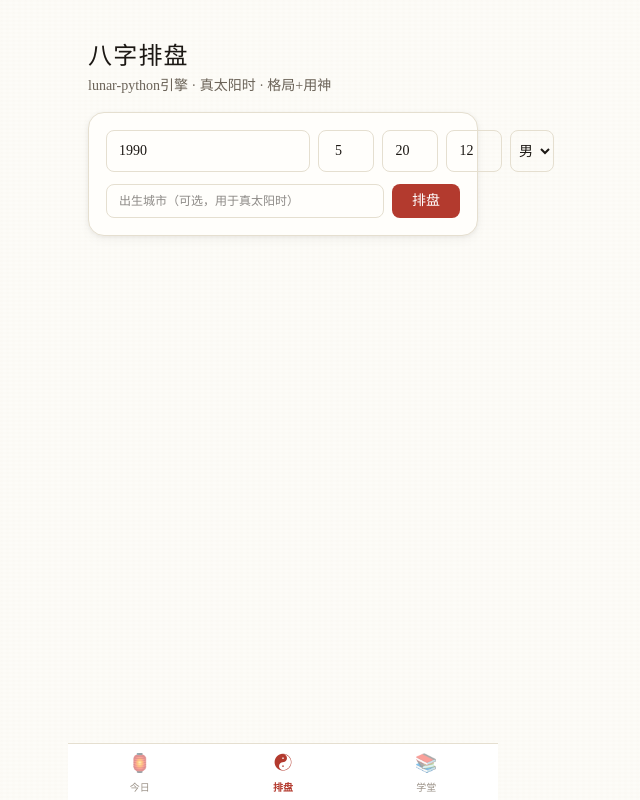
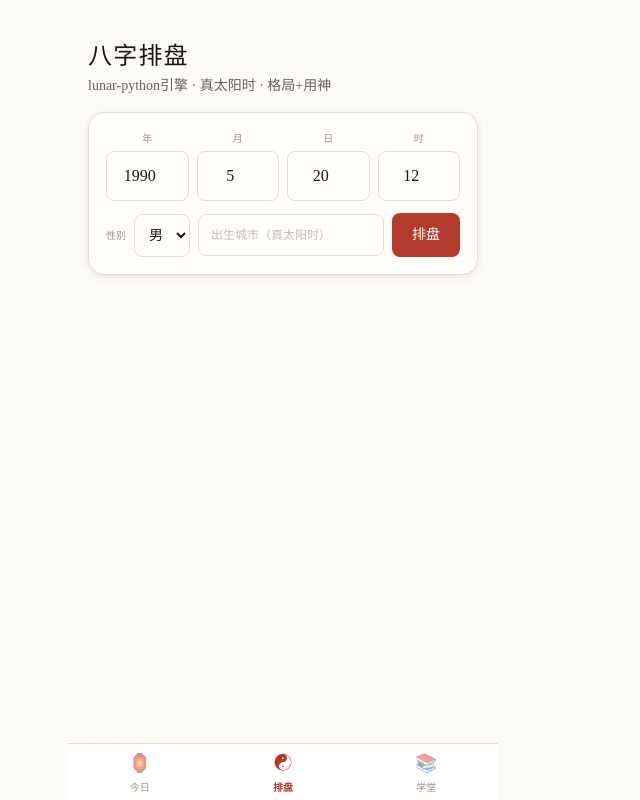
Before and after one commit to YuXiaoyu9527/mingli-suyuan, a Next.js app in the folder web/: page /paipan in a window 1280 px wide. Shown: the whole page, without its empty margins (357-997 px from the left). Built offline with nearby package versions, Linux system fonts and the light colour scheme; a web font is replaced by a local one.

Commit message:
refine: UI polish — ancient card modal, mingli auto-fill, form grid, spacing fixes
- 首页: 古籍卡片研读全文弹窗 + 历史命例点击自动填入排盘
- 排盘: 网格化表单 + placeholder提示 + URL参数预填 + Suspense
- 学堂: 底部 pb-32 防止被 PWA/导航遮挡

```diff
--- a/web/src/app/jinri/page.tsx
+++ b/web/src/app/jinri/page.tsx
@@ -4,12 +4,16 @@ import { useState, useEffect } from "react";
 import { getApiUrl } from "@/lib/api";
 import BottomNav from "@/components/BottomNav";
 import Link from "next/link";
+import { useRouter } from "next/navigation";
+import { X } from "lucide-react";
 
 export default function JinriPage() {
+  const router = useRouter();
   const [yiji, setYiji] = useState<any>(null);
   const [ancient, setAncient] = useState<any>(null);
   const [mingli, setMingli] = useState<any>(null);
   const [loading, setLoading] = useState(true);
+  const [showFullText, setShowFullText] = useState(false);
 
   useEffect(() => {
     loadToday();
@@ -45,6 +49,14 @@ export default function JinriPage() {
       console.error(e);
     }
     setLoading(false);
+  };
+
+  const handleMingliClick = (m: any) => {
+    if (!m?.birth_date) return;
+    const [year, month, day] = m.birth_date.split("-").map(Number);
+    router.push(
+      `/paipan?year=${year}&month=${month}&day=${day}&name=${encodeURIComponent(m.name)}`
+    );
   };
 
   const quickLinks = [
@@ -122,22 +134,40 @@ export default function JinriPage() {
 
         {/* 每日古籍 */}
         {ancient && (
-          <Link
-            href={`/xuetang?from=jinri&ref=${encodeURIComponent(ancient.section || ancient.source_name || "")}`}
-            className="block dao-card-warm tap-active hover:shadow-md transition-shadow"
-          >
+          <div className="dao-card-warm relative">
             <p className="text-[10px] text-gold tracking-[0.1em] mb-2">📖 每日古籍</p>
-            <p className="text-sm text-text leading-relaxed line-clamp-3">{ancient.content}</p>
+            <div
+              className="text-sm text-text leading-loose cursor-pointer"
+              onClick={() => setShowFullText(true)}
+            >
+              <p className="line-clamp-3">{ancient.content}</p>
+            </div>
             <p className="text-[11px] text-text-tertiary mt-2">
               ——《{ancient.source_name}》{ancient.volume}
             </p>
-          </Link>
+            {/* 研读按钮 */}
+            <button
+              onClick={() => setShowFullText(true)}
+              className="absolute bottom-3 right-3 text-[10px] text-gold/70 hover:text-gold
+                         border border-gold/30 rounded-full px-3 py-1 tap-active transition-colors"
+            >
+              研读全文 →
+            </button>
+          </div>
         )}
 
-        {/* 历史命例 */}
+        {/* 历史命例 — 可点击跳转排盘 */}
         {mingli && (
-          <div className="dao-card tap-active">
-            <p className="text-[10px] text-accent tracking-[0.1em] mb-2">🏛️ 历史命例</p>
+          <button
+            onClick={() => handleMingliClick(mingli)}
+            className="w-full text-left dao-card tap-active hover:border-accent/30 transition-colors group"
+          >
+            <div className="flex items-center justify-between">
+              <p className="text-[10px] text-accent tracking-[0.1em] mb-2">🏛️ 历史命例</p>
+              <span className="text-[10px] text-text-tertiary opacity-0 group-hover:opacity-100 transition-opacity">
+                点击排盘 →
+              </span>
+            </div>
             <div className="flex items-center justify-between">
               <div>
                 <p className="text-sm font-bold text-text">{mingli.name}</p>
@@ -150,9 +180,9 @@ export default function JinriPage() {
               )}
             </div>
             <p className="text-[10px] text-text-tertiary mt-2">
-              {mingli.source_type || ""} · 可信度：{mingli.credibility || "中"}
+              {mingli.source_type || mingli.reliability || ""} · 可信度：{mingli.credibility || "中"}
             </p>
-          </div>
+          </button>
         )}
 
         {/* loading */}
@@ -170,6 +200,40 @@ export default function JinriPage() {
         </p>
       </div>
 
+      {/* 古籍全文弹窗 */}
+      {showFullText && ancient && (
+        <div
+          className="fixed inset-0 z-50 flex items-end sm:items-center justify-center
+                     bg-black/40 backdrop-blur-sm"
+          onClick={() => setShowFullText(false)}
+        >
+          <div
+            className="bg-white w-full max-w-[430px] max-h-[70vh] overflow-y-auto
+                       rounded-t-2xl sm:rounded-2xl p-6 shadow-2xl"
+            onClick={(e) => e.stopPropagation()}
+          >
+            <div className="flex items-center justify-between mb-4">
+              <p className="text-xs text-gold tracking-[0.1em]">
+                📖 《{ancient.source_name}》{ancient.volume} · {ancient.section}
+              </p>
+              <button
+                onClick={() => setShowFullText(false)}
+                className="text-text-tertiary tap-active"
+              >
+                <X size={18} />
+              </button>
+            </div>
+            <p className="text-sm text-text leading-loose whitespace-pre-line">
+              {ancient.content}
+            </p>
+            <div className="gold-divider my-4" />
+            <p className="text-[10px] text-text-tertiary text-center">
+              古籍仅供参考，原文可能有OCR识别偏差
+            </p>
+          </div>
+        </div>
+      )}
+
       <BottomNav />
     </div>
   );
--- a/web/src/app/paipan/page.tsx
+++ b/web/src/app/paipan/page.tsx
@@ -1,17 +1,32 @@
 "use client";
 
-import { useState } from "react";
+import { useState, useEffect, Suspense } from "react";
 import Link from "next/link";
+import { useSearchParams } from "next/navigation";
 import { getApiUrl } from "@/lib/api";
 import BottomNav from "@/components/BottomNav";
 import ShareCard from "@/components/ShareCard";
 import FeatureGate from "@/components/FeatureGate";
 import { Loader2 } from "lucide-react";
 
-export default function PaipanPage() {
+function PaipanContentInner() {
+  const searchParams = useSearchParams();
   const [form, setForm] = useState({
     year: 1990, month: 5, day: 20, hour: 12, minute: 0, gender: "男", city: "",
   });
+  const [hintName, setHintName] = useState("");
+
+  // 从URL参数预填表单（历史命例跳转）
+  useEffect(() => {
+    const y = searchParams.get("year");
+    const m = searchParams.get("month");
+    const d = searchParams.get("day");
+    const n = searchParams.get("name");
+    if (y && m && d) {
+      setForm((prev) => ({ ...prev, year: +y, month: +m, day: +d }));
+    }
+    if (n) setHintName(n);
+  }, [searchParams]);
   const [loading, setLoading] = useState(false);
   const [result, setResult] = useState<any>(null);
   const [error, setError] = useState("");
@@ -44,38 +59,93 @@ export default function PaipanPage() {
           八字排盘
         </h1>
         <p className="text-text-secondary text-sm mt-1">lunar-python引擎 · 真太阳时 · 格局+用神</p>
+        {hintName && (
+          <p className="text-xs text-gold mt-1">
+            📋 已从命例导入「{hintName}」的出生日期
+          </p>
+        )}
       </header>
 
       <div className="px-5 flex-1 space-y-4">
-        {/* 输入 */}
+        {/* 输入区 — 精致网格 */}
         <div className="dao-card space-y-3">
-          <div className="flex gap-2">
-            <input type="number" value={form.year} onChange={e=>update("year",+e.target.value)}
-              className="flex-1 bg-bg-subtle border border-border rounded-lg px-3 py-2.5
-                         text-text text-sm focus:outline-none focus:border-gold" placeholder="年"/>
-            <input type="number" value={form.month} onChange={e=>update("month",+e.target.value)} min={1} max={12}
-              className="w-14 bg-bg-subtle border border-border rounded-lg px-2 py-2.5
-                         text-text text-sm text-center focus:outline-none focus:border-gold" placeholder="月"/>
-            <input type="number" value={form.day} onChange={e=>update("day",+e.target.value)} min={1} max={31}
-              className="w-14 bg-bg-subtle border border-border rounded-lg px-2 py-2.5
-                         text-text text-sm text-center focus:outline-none focus:border-gold" placeholder="日"/>
-            <input type="number" value={form.hour} onChange={e=>update("hour",+e.target.value)} min={0} max={23}
-              className="w-14 bg-bg-subtle border border-border rounded-lg px-2 py-2.5
-                         text-text text-sm text-center focus:outline-none focus:border-gold" placeholder="时"/>
-            <select value={form.gender} onChange={e=>update("gender",e.target.value)}
-              className="w-14 bg-bg-subtle border border-border rounded-lg px-1 py-2.5
-                         text-text text-sm focus:outline-none">
-              <option>男</option><option>女</option>
+          {/* 年月日时 */}
+          <div className="grid grid-cols-4 gap-2">
+            <div className="flex flex-col gap-1">
+              <label className="text-[10px] text-text-tertiary text-center">年</label>
+              <input
+                type="number" value={form.year}
+                onChange={e => update("year", +e.target.value)}
+                className="w-full bg-bg-subtle border border-border rounded-lg px-2 py-3
+                           text-text text-base text-center focus:outline-none focus:border-gold
+                           placeholder:text-text-tertiary/60"
+                placeholder="1990"
+              />
+            </div>
+            <div className="flex flex-col gap-1">
+              <label className="text-[10px] text-text-tertiary text-center">月</label>
+              <input
+                type="number" value={form.month}
+                onChange={e => update("month", +e.target.value)}
+                min={1} max={12}
+                className="w-full bg-bg-subtle border border-border rounded-lg px-2 py-3
+                           text-text text-base text-center focus:outline-none focus:border-gold
+                           placeholder:text-text-tertiary/60"
+                placeholder="5"
+              />
+            </div>
+            <div className="flex flex-col gap-1">
+              <label className="text-[10px] text-text-tertiary text-center">日</label>
+              <input
+                type="number" value={form.day}
+                onChange={e => update("day", +e.target.value)}
+                min={1} max={31}
+                className="w-full bg-bg-subtle border border-border rounded-lg px-2 py-3
+                           text-text text-base text-center focus:outline-none focus:border-gold
+                           placeholder:text-text-tertiary/60"
+                placeholder="20"
+              />
+            </div>
+            <div className="flex flex-col gap-1">
+              <label className="text-[10px] text-text-tertiary text-center">时</label>
+              <input
+                type="number" value={form.hour}
+                onChange={e => update("hour", +e.target.value)}
+                min={0} max={23}
+                className="w-full bg-bg-subtle border border-border rounded-lg px-2 py-3
+                           text-text text-base text-center focus:outline-none focus:border-gold
+                           placeholder:text-text-tertiary/60"
+                placeholder="12"
+              />
+            </div>
+          </div>
+
+          {/* 性别 + 城市 + 按钮 */}
+          <div className="flex gap-2 items-center">
+            <label className="text-[10px] text-text-tertiary flex-shrink-0">性别</label>
+            <select
+              value={form.gender}
+              onChange={e => update("gender", e.target.value)}
+              className="w-14 bg-bg-subtle border border-border rounded-lg px-2 py-3
+                         text-text text-sm text-center focus:outline-none focus:border-gold"
+            >
+              <option>男</option>
+              <option>女</option>
             </select>
-          </div>
-          <div className="flex gap-2">
-            <input type="text" value={form.city} onChange={e=>update("city",e.target.value)}
-              placeholder="出生城市（可选，用于真太阳时）"
-              className="flex-1 bg-bg-subtle border border-border rounded-lg px-3 py-2
-                         text-text text-xs focus:outline-none focus:border-gold"/>
-            <button onClick={handleSubmit} disabled={loading}
-              className="bg-accent text-white px-5 rounded-lg text-sm font-medium tap-active flex items-center gap-1.5">
-              {loading ? <Loader2 size={16} className="animate-spin"/> : "排盘"}
+            <input
+              type="text" value={form.city}
+              onChange={e => update("city", e.target.value)}
+              placeholder="出生城市（真太阳时）"
+              className="flex-1 bg-bg-subtle border border-border rounded-lg px-3 py-3
+                         text-text text-xs focus:outline-none focus:border-gold placeholder:text-text-tertiary/60"
+            />
+            <button
+              onClick={handleSubmit}
+              disabled={loading}
+              className="bg-accent text-white px-5 py-3 rounded-lg text-sm font-medium
+                         tap-active flex items-center gap-1.5 flex-shrink-0"
+            >
+              {loading ? <Loader2 size={16} className="animate-spin" /> : "排盘"}
             </button>
           </div>
           {error && <p className="text-xs text-accent text-center">{error}</p>}
@@ -277,3 +347,15 @@ export default function PaipanPage() {
     </div>
   );
 }
+
+export default function PaipanPage() {
+  return (
+    <Suspense fallback={
+      <div className="flex justify-center py-20">
+        <Loader2 size={24} className="animate-spin text-gold" />
+      </div>
+    }>
+      <PaipanContentInner />
+    </Suspense>
+  );
+}
--- a/web/src/app/xuetang/page.tsx
+++ b/web/src/app/xuetang/page.tsx
@@ -255,7 +255,7 @@ export default function XuetangPage() {
           </div>
         </header>
 
-        <div className="px-5 flex-1 space-y-3">
+        <div className="px-5 flex-1 space-y-3 pb-32">
           {loading && (
             <div className="flex justify-center py-12">
               <Loader2 size={28} className="animate-spin text-gold" />
```
